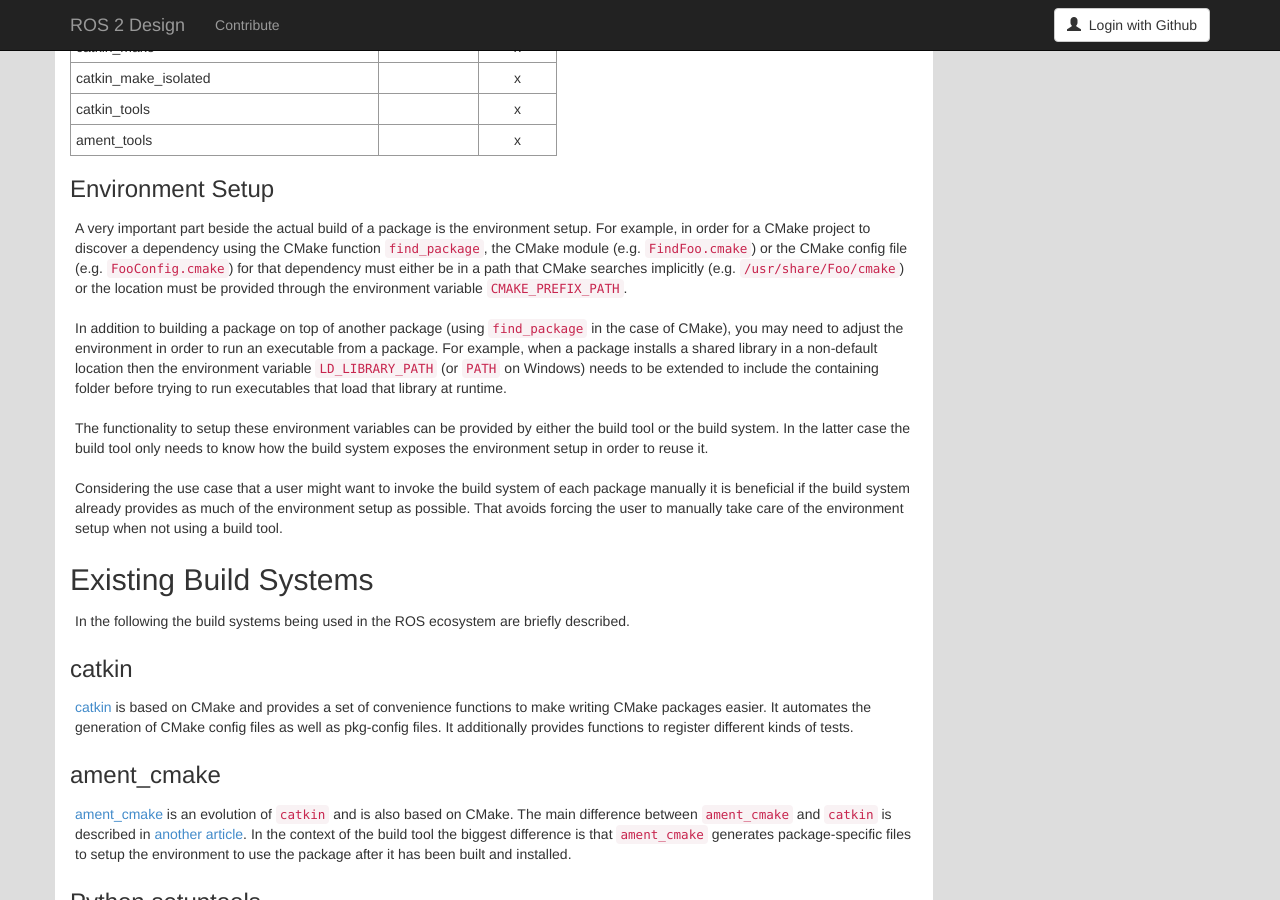
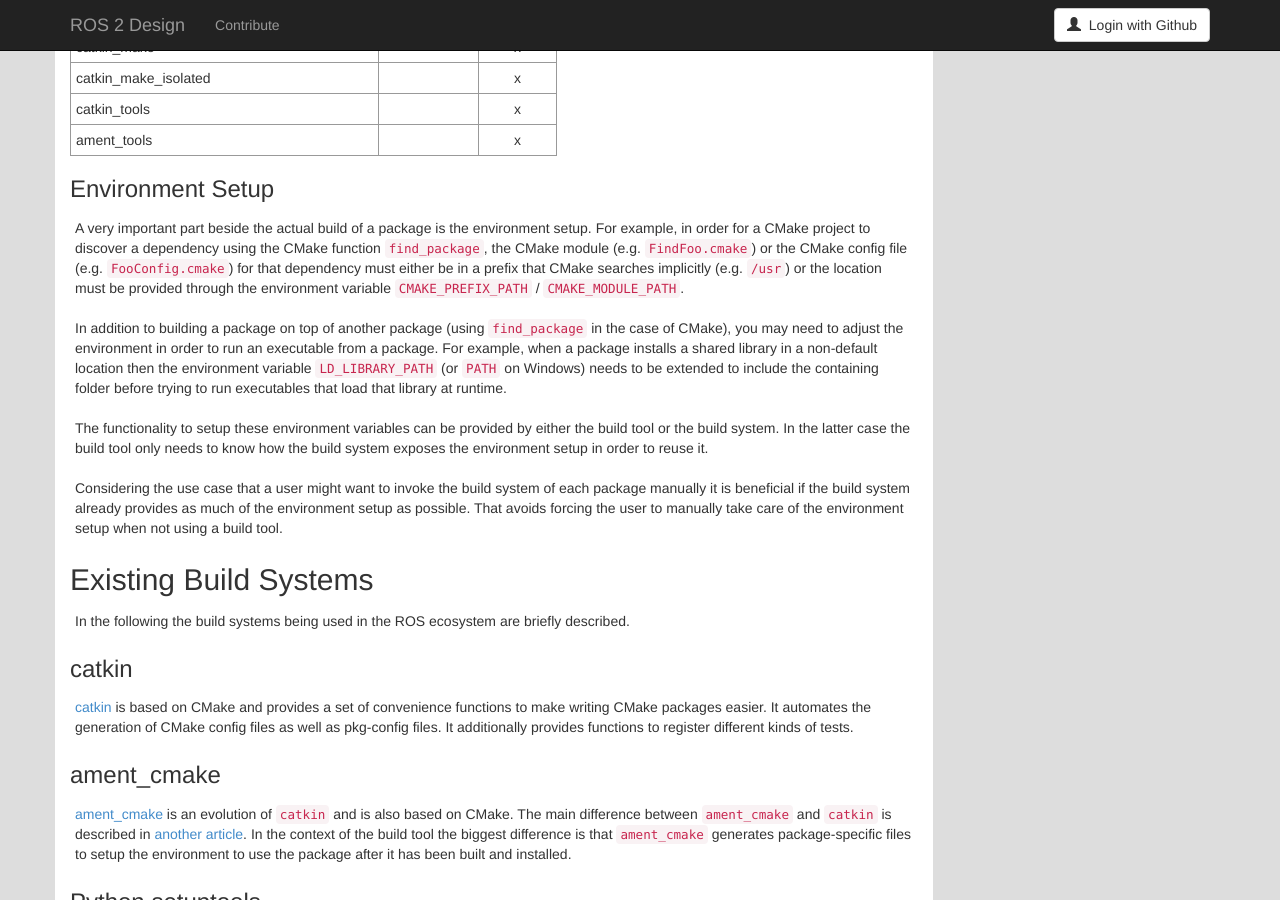
Before and after one commit to ros2/design, a Jekyll site: the page built from articles/101_build_tool.md, in a window 1280 px wide and 900 px high, scrolled down 1232 px. Built offline with Jekyll 4.4.1, drawn with Linux system fonts in a browser that asks for light colours; nearby versions of some CDN libraries.

Commit message:
clarify CMake search

```diff
--- a/articles/101_build_tool.md
+++ b/articles/101_build_tool.md
@@ -76,7 +76,7 @@
 ### Environment Setup
 
 A very important part beside the actual build of a package is the environment setup.
-For example, in order for a CMake project to discover a dependency using the CMake function `find_package`, the CMake module (e.g. `FindFoo.cmake`) or the CMake config file (e.g. `FooConfig.cmake`) for that dependency must either be in a path that CMake searches implicitly (e.g. `/usr/share/Foo/cmake`) or the location must be provided through the environment variable `CMAKE_PREFIX_PATH`.
+For example, in order for a CMake project to discover a dependency using the CMake function `find_package`, the CMake module (e.g. `FindFoo.cmake`) or the CMake config file (e.g. `FooConfig.cmake`) for that dependency must either be in a prefix that CMake searches implicitly (e.g. `/usr`) or the location must be provided through the environment variable `CMAKE_PREFIX_PATH` / `CMAKE_MODULE_PATH`.
 
 In addition to building a package on top of another package (using `find_package` in the case of CMake), you may need to adjust the environment in order to run an executable from a package.
 For example, when a package installs a shared library in a non-default location then the environment variable `LD_LIBRARY_PATH` (or `PATH` on Windows) needs to be extended to include the containing folder before trying to run executables that load that library at runtime.
```
